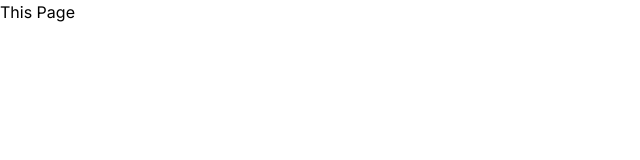
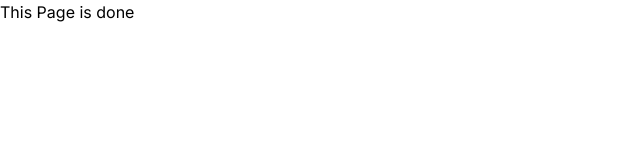
Before and after one commit to edrickalema/imdb-next, a Next.js app: page / in a window 1280 px wide. Shown: the top 160 px of the page, without its empty margins (0-640 px from the left). Built offline with nearby package versions, Linux system fonts and the light colour scheme.

Commit message:
this page is done

```diff
--- a/src/app/page.js
+++ b/src/app/page.js
@@ -1,7 +1,7 @@
 import React from "react";
 
 const HomePage = () => {
-  return <div>This Page</div>;
+  return <div>This Page is done</div>;
 };
 
 export default HomePage;
```
